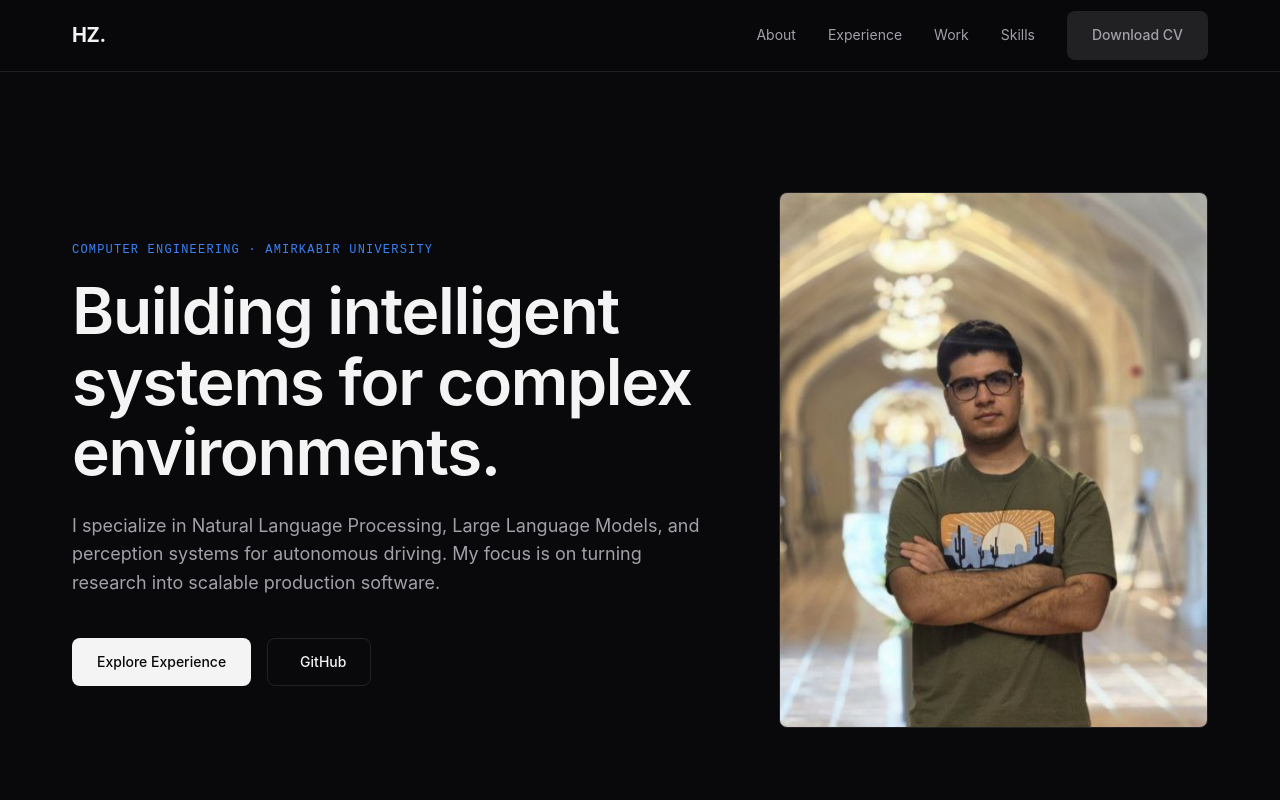
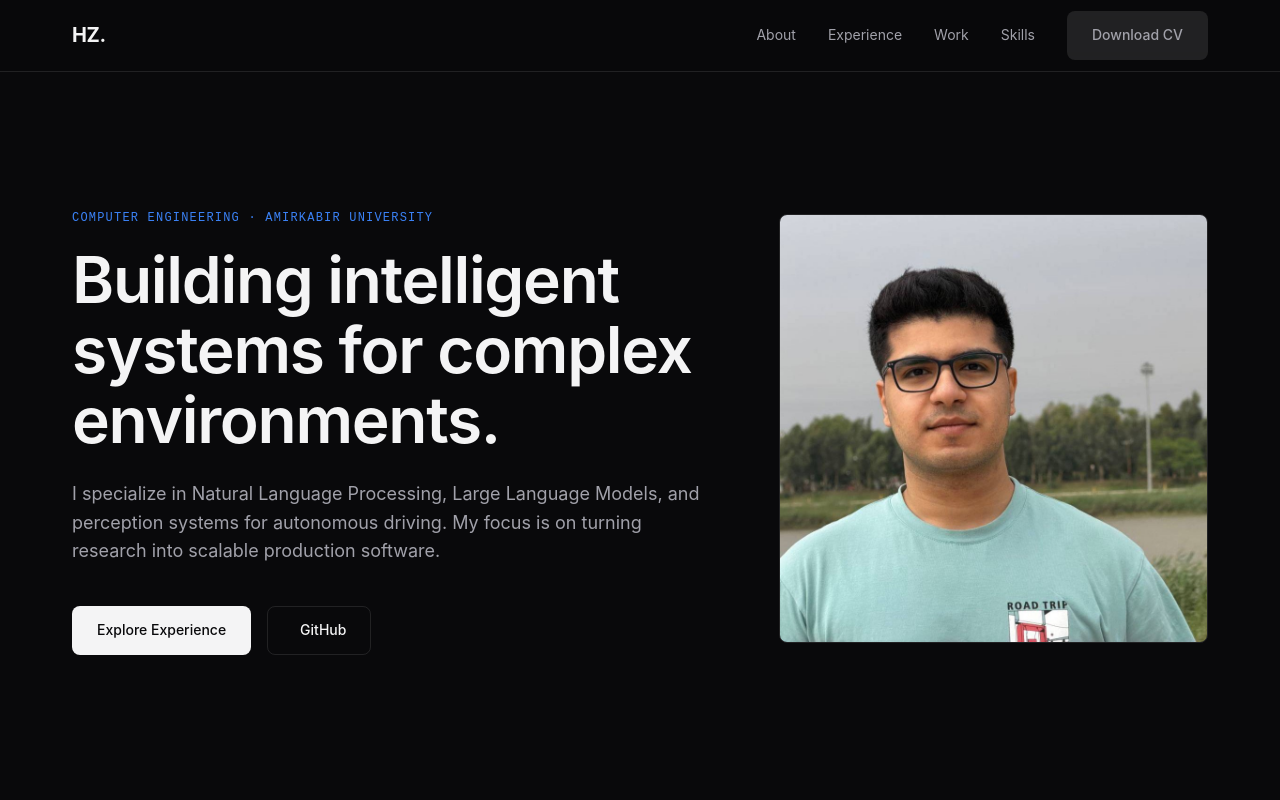
Before and after one commit to HosseinZareinejad/HosseinZareinejad.github.io, a plain HTML site: page index.html in a window 1280 px wide. Shown: the top 800 px of the page. Drawn offline with Linux system fonts and the light colour scheme; some icons are missing; a web font is replaced by a local one.

Commit message:
Update hero image to me(short).jpg and fix aspect ratio

```diff
--- a/index.html
+++ b/index.html
@@ -43,7 +43,7 @@
                     </div>
                 </div>
                 <div class="hero-visual">
-                    <img src="me2.jpg" alt="Hossein Zareinejad" class="hero-image">
+                    <img src="me(short).jpg" alt="Hossein Zareinejad" class="hero-image">
                 </div>
             </div>
         </section>
--- a/style.css
+++ b/style.css
@@ -207,14 +207,12 @@ h1, h2, h3 {
 
 .hero-visual {
     width: 100%;
-    aspect-ratio: 4/5;
     position: relative;
 }
 
 .hero-image {
     width: 100%;
-    height: 100%;
-    object-fit: cover;
+    height: auto;
     border-radius: var(--radius);
     border: 1px solid var(--border);
 }
```
Also changed, not shown: me(short).jpg (added).
